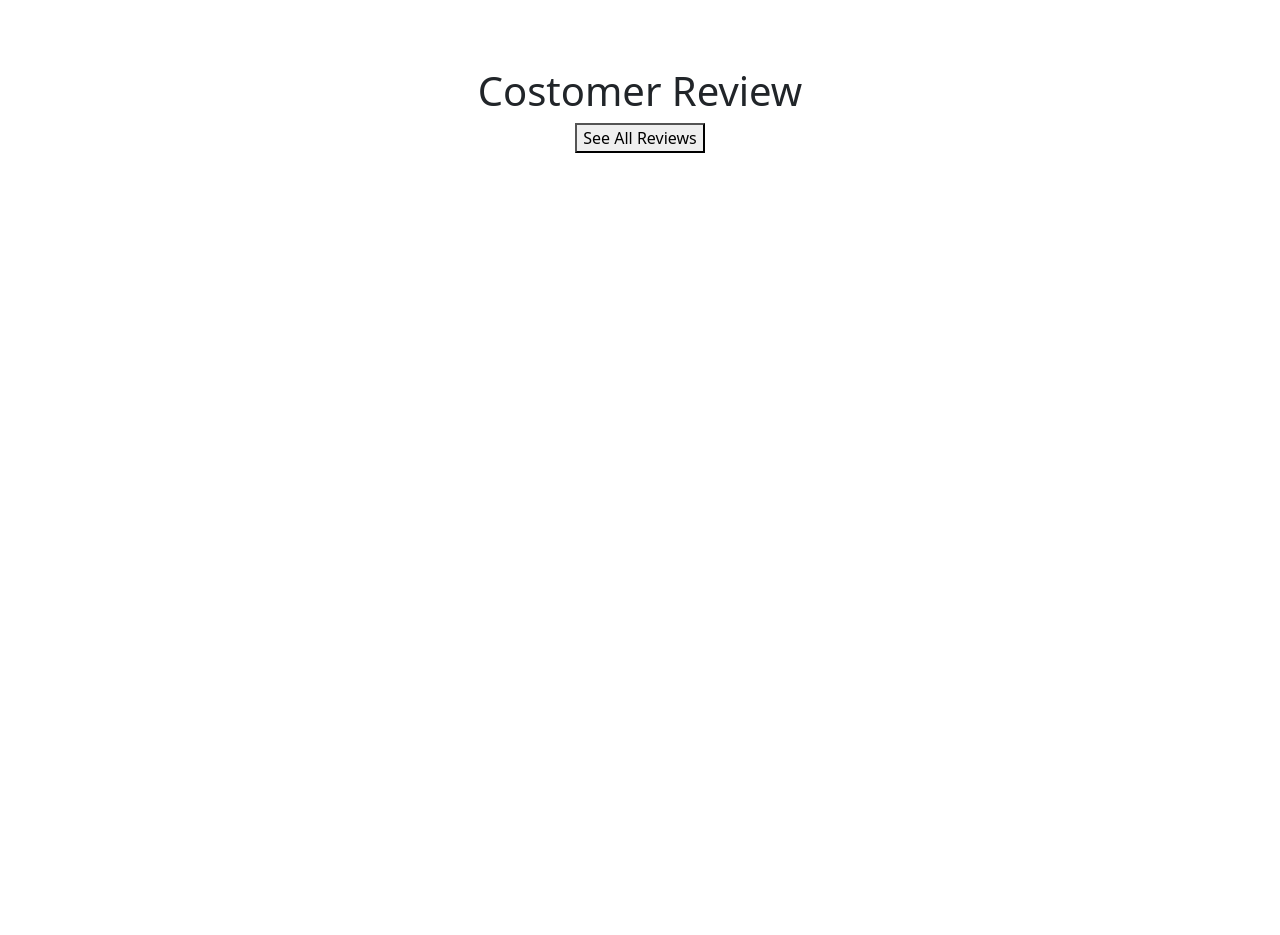
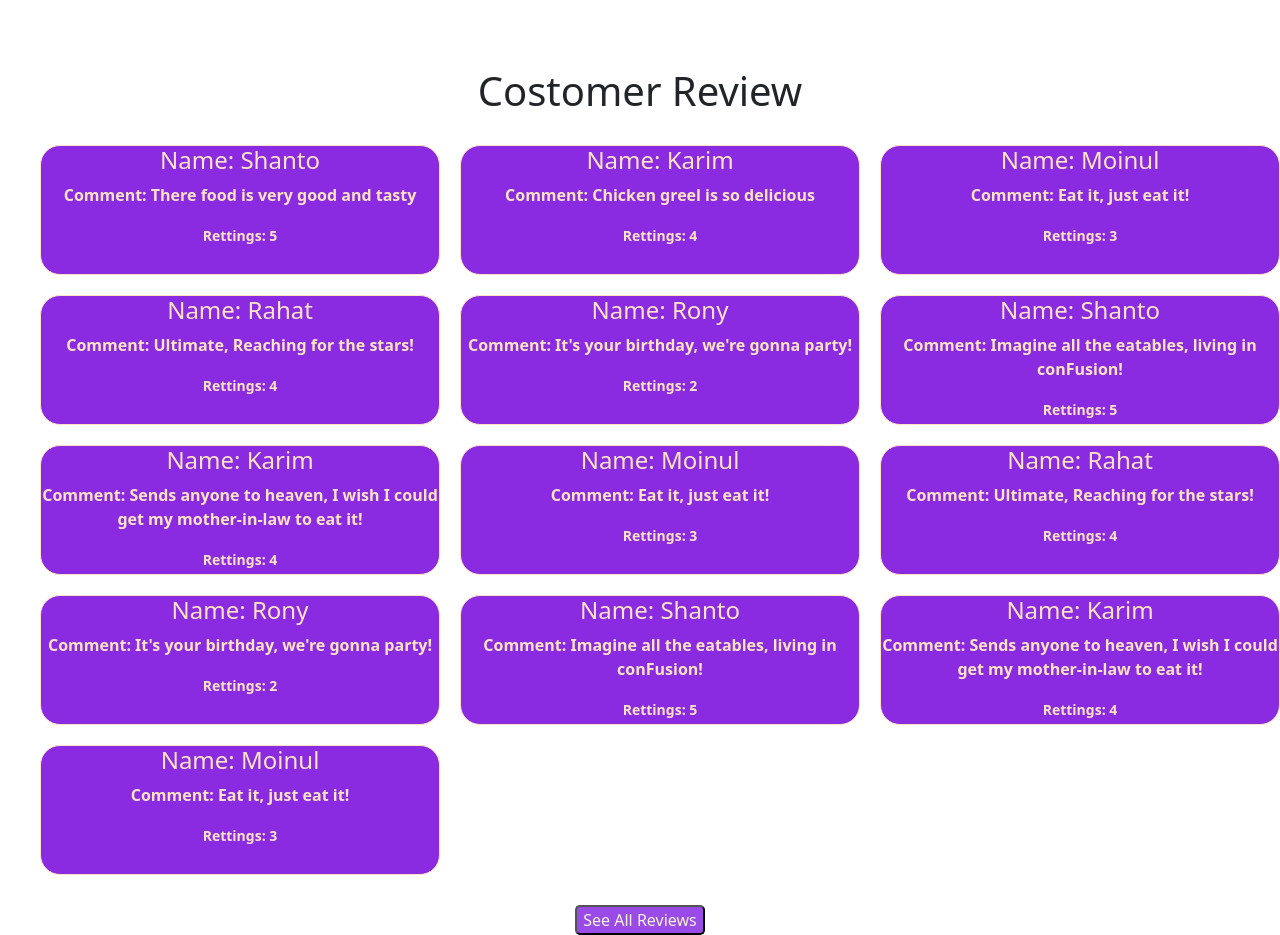
Before and after one commit to programmer-jafir/rainbow-food-analysis, a React (Create React App) app: page /home in a window 1280 px wide. Shown: the part 720-1655 px from the top of the page. Before the commit the page ends 873 px from the top, so only its background shows below. Built offline with nearby package versions, Linux system fonts and the light colour scheme.

Commit message:
Costomer review added

```diff
--- a/public/reatings.json
+++ b/public/reatings.json
@@ -1,51 +1,4 @@
-{
-    "dishes": [
-      {
-        "id": 0,
-        "name": "Ginger Burger",
-        "image": "images/0burger.jpg",
-        "category": "meal",
-        "label": "Hot",
-        "price": "199",
-        "featured": true,
-        "description": "This chicken burger gets an Asian-flavor twist with ginger and garlic. It's topped off with a fabulous coleslaw. If you like, serve the coleslaw as a side for grilled items, like chicken breasts, fish fillets or chops",
-        "retings": "5/4"
-      },
-      {
-        "id": 1,
-        "name": "BBQ Chicken Pizza",
-        "image": "images/1pizza.jpg",
-        "category": "meal",
-        "label": "",
-        "price": "599",
-        "featured": false,
-        "description": "BBQ chicken pizza with tangy BBQ sauce, chicken, and red onion. Gouda cheese gives the homemade pizza the most delicious smoky flavor and cilantro adds a touch of freshness. My pizza dough recipe makes enough for two 12-inch pizzas, so you can freeze half for later. It’s an easy thick-style pizza crust with unbeatable flavor.",
-        "retings": "5/4"
-      },
-      {
-        "id": 2,
-        "name": "French Fries",
-        "image": "images/2fries.jpg",
-        "category": "appetizer",
-        "label": "New",
-        "price": "120",
-        "featured": false,
-        "description": "These are deep-fried, very thin, salted slices of potato that are usually served at room temperature. French fries have numerous variants, from thick-cut to shoestring, crinkle, curly and many other names.",
-        "retings": "5/4"
-      },
-      {
-        "id": 3,
-        "name": "Cheese Cake",
-        "image": "images/3cake.jpg",
-        "category": "dessert",
-        "label": "",
-        "price": "170",
-        "featured": false,
-        "description": "A delectable, semi-sweet New York Style Cheese Cake, with cracker crust and spiced with Indian cardamoms",
-        "retings": "5/4"
-      }
-    ],
-    "comments": [
+[
       {
         "dishId": 0,
         "id": 0,
@@ -59,7 +12,7 @@
         "dishId": 0,
         "id": 1,
         "rating": 4,
-        "description": "Sends anyone to heaven, I wish I could get my mother-in-law to eat it!",
+        "description": "Chicken greel is so delicious",
         "author": "Karim",
         "date": "2017-09-05T17:57:28.556094Z",
         "retings": "5/4"
@@ -163,4 +116,3 @@
         "date": "2019-02-13T17:57:28.556094Z"
       }
     ]
-  }
--- a/src/components/Home/Home.css
+++ b/src/components/Home/Home.css
@@ -23,3 +23,12 @@
     font-weight: bold;
     color: rgba(75, 69, 69, 0.533);
 }
+.review-btn{
+    border-radius: 5px;
+    background-color: rgba(137, 43, 226, 0.851);
+    color: beige;
+}
+.review-btn:hover{
+    font-weight: bold;
+    background-color: blueviolet;
+}
--- a/src/components/Home/Home.js
+++ b/src/components/Home/Home.js
@@ -19,7 +19,7 @@ const Home = () => {
             </div>
             <Review></Review>
             <Link to='/review'>
-                <button>See All Reviews</button>
+                <button className='review-btn'>See All Reviews</button>
             </Link>
         </div>
     );
--- /dev/null
+++ b/src/components/ReviewCard/ReviewCard.css
@@ -0,0 +1,9 @@
+.review{
+    height: 130px;
+    width: 400px;
+    border: 1px solid ;
+    border-radius: 20px;
+    background-color: blueviolet;
+    color: bisque;
+    font-weight: bold;
+}
--- /dev/null
+++ b/src/components/ReviewCard/ReviewCard.js
@@ -0,0 +1,14 @@
+import React from 'react';
+import './ReviewCard.css'
+const ReviewCard = (props) => {
+    const {author, description, rating} = props.reating;
+    return(
+        <div className='review'>
+            <h4>Name: {author}</h4>
+            <p>Comment: {description}</p>
+            <p><small>Rettings: {rating}</small></p>
+        </div>
+    );
+};
+
+export default ReviewCard;
--- a/src/components/Reviews/Reviews.css
+++ b/src/components/Reviews/Reviews.css
@@ -0,0 +1,20 @@
+.review-container{
+    display: grid;
+    grid-template-columns: repeat(3, 1fr);
+    grid-gap: 20px;
+    margin-top: 30px;
+    margin-bottom: 30px;
+    margin-left: 40px;
+}
+@media screen and (max-width: 992px) {
+    .review-container{
+        display: grid;
+        grid-template-columns: repeat(2, 1fr);
+    }
+}
+ @media screen and (max-width: 600px) {
+    .review-container{
+        display: grid;
+        grid-template-columns: repeat(1, 1fr);
+    }
+}
--- a/src/components/Reviews/Reviews.js
+++ b/src/components/Reviews/Reviews.js
@@ -1,10 +1,24 @@
 import React from 'react';
+import useReatings from '../../hooks/useReatings';
+import ReviewCard from '../ReviewCard/ReviewCard';
 import './Reviews.css'
 
 const Reviews = () => {
+    const [reatings, setreatings] = useReatings();
     return (
         <div>
             <h1>Costomer Review</h1>
+            <div>
+                <div className="review-container">
+                {
+                    reatings.map(reating => <ReviewCard
+                    key={reating.id}
+                    reating={reating}
+                    >
+                    </ReviewCard>)
+                }
+                </div>
+            </div>
         </div>
     );
 };
--- a/src/hooks/useReatings.js
+++ b/src/hooks/useReatings.js
@@ -5,7 +5,7 @@ const useReatings = () =>{
     useEffect( () =>{
         fetch('reatings.json')
         .then(res => res.json())
-        .then(data => console.log(data));
+        .then(data => setreatings(data));
     }, []);
     return [reatings, setreatings];
 }
```
